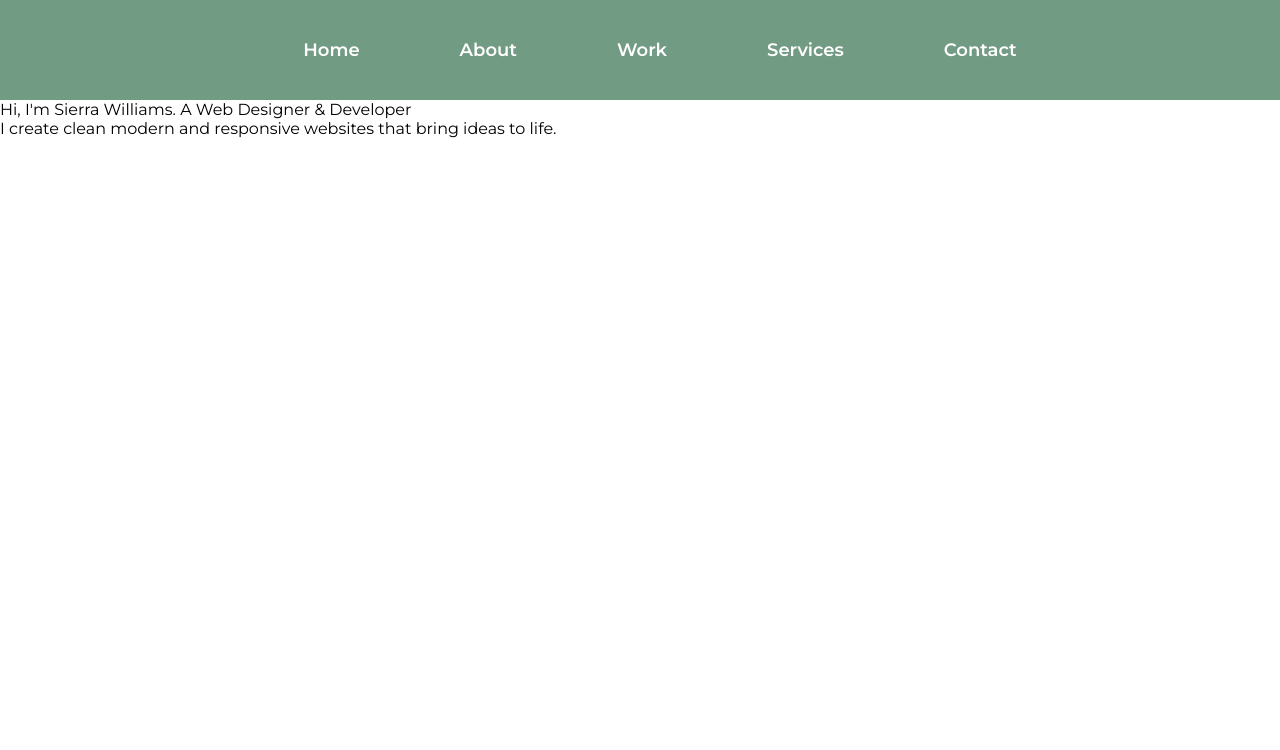
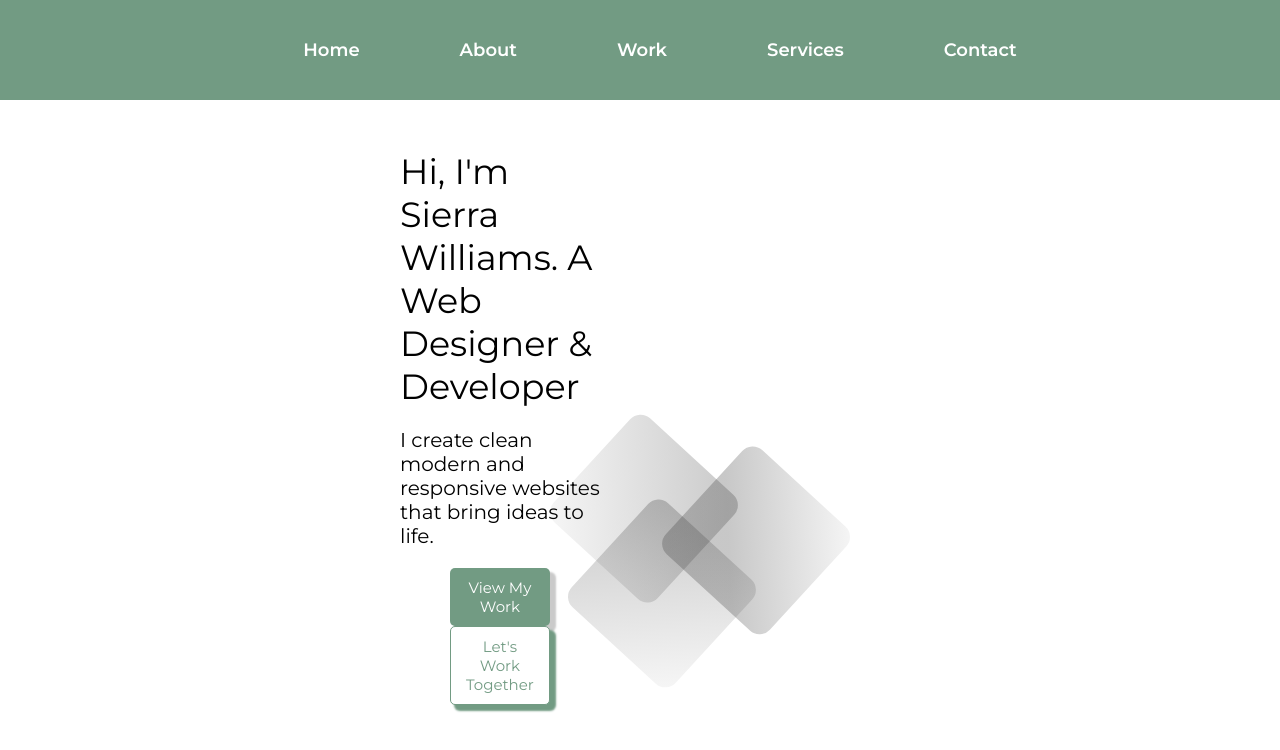
Before and after one commit to sierrrawilliams/portfolio, a plain HTML site: page index.html in a window 1280 px wide. Drawn offline with Linux system fonts and the light colour scheme.

Commit message:
Created and styled title, subtitle, 2 buttons for contacting and viewing work, and designed an abstract image

```diff
--- a/css/styles.css
+++ b/css/styles.css
@@ -6,11 +6,11 @@
 .nav-bar {
     background-color: #729b83;
 }
-.nav-menu {
+.nav-bar .nav-menu {
     display: flex;
     justify-content: center;
 }
-.menu-item {
+.nav-bar .nav-menu .menu-item {
     display: inline-block;
     line-height: 100px;
     margin: 0 50px;
@@ -18,6 +18,52 @@
     color: #fff;
     font-weight: 600;
 }
-@media screen and (max-width: 1700px) {
-
+.summary-container {
+    padding: 50px 400px;
+    display: grid;
+    grid-template-columns: auto auto;
 }
+.summary-container * {
+    margin-bottom: 20px;
+}
+.summary-container .left .title {
+    font-size: 35px;
+}
+.summary-container .left .subtitle {
+    font-size: 20px;
+}
+.summary-container .left .btn-container {
+    text-align: center;
+}
+.summary-container .left .btn-container button {
+    border: none;
+    padding: 10px 15px;
+    border-radius: 5px;
+    margin: 0px 50px;
+    font-size: 15px;
+}
+.summary-container .left .btn-container .btn-primary {
+    background-color: #729b83;
+    color: #fff;
+    box-shadow: 5px 5px 2px 1px #cacaca;
+}
+.summary-container .left .btn-container .btn-primary:hover {
+    background-color: #fff;
+    color: #729b83;
+    border: 1px solid #729b83;
+    box-shadow: 5px 5px 2px 1px #729b83;
+}
+.summary-container .left .btn-container .btn-secondary {
+    background-color: #fff;
+    color: #729b83;
+    border: 1px solid #729b83;
+    box-shadow: 5px 5px 2px 1px #729b83;
+}
+.summary-container .left .btn-container .btn-secondary:hover {
+    background-color: #729b83;
+    color: #fff;
+    box-shadow: 5px 5px 2px 1px #cacaca;
+}
+.summary-container .right .abstract-icon {
+    margin-left: -200px;
+}
--- a/index.html
+++ b/index.html
@@ -19,8 +19,22 @@
                 </ul>
             </div>
             <div class="summary-container">
-                <div class="title">Hi, I'm Sierra Williams. A Web Designer & Developer</div>
-                <div class="subtitle">I create clean modern and responsive websites that bring ideas to life.</div>
+                <div class="left">
+                        <div class="title">Hi, I'm Sierra Williams. A Web Designer & Developer</div>
+                    <div class="subtitle">I create clean modern and responsive websites that bring ideas to life.</div>
+                    <div class="btn-container">
+                        <button class="btn-primary">View My Work</button>
+                        <button class="btn-secondary">Let's Work Together</button>
+                    </div>
+                </div>
+                <div class="right">
+                    <img
+                        class="abstract-icon"
+                        src="images/abstract-icon.svg"
+                        alt="abstract image"
+                        height="300"
+                        width="600" />
+                </div>
             </div>
         </div>
     </body>
```
Also changed, not shown: images/abstract-icon.svg (added).
